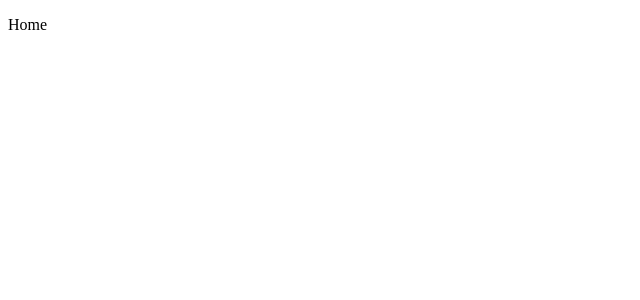
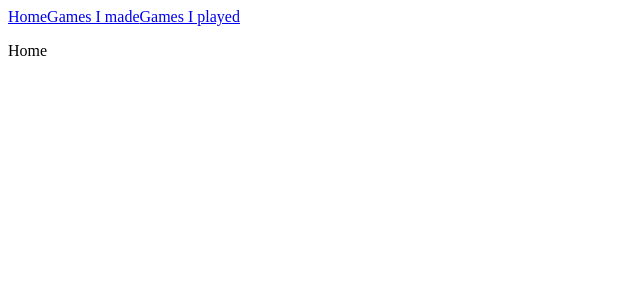
Before and after one commit to Srykah/srykah.github.io, a React (Create React App) app: page / in a window 1280 px wide. Shown: the top 300 px of the page, without its empty margins (0-640 px from the left). Built offline with nearby package versions, Linux system fonts and the light colour scheme.

Commit message:
[Feat] Navbar

```diff
--- a/src/App.tsx
+++ b/src/App.tsx
@@ -3,11 +3,13 @@ import { BrowserRouter, Switch, Route, Redirect } from "react-router-dom";
 import { GamesPlayed } from "./pages/GamesPlayed";
 import { Home } from "./pages/Home";
 import { MyGames } from "./pages/MyGames";
+import { Navbar } from "./components/Navbar";
 
 function App(): React.ReactElement {
 	return (
 		<div className="App">
 			<BrowserRouter>
+				<Navbar />
 				<Switch>
 					<Route path="/games-played">
 						<GamesPlayed />
--- /dev/null
+++ b/src/components/Navbar.tsx
@@ -0,0 +1,12 @@
+import React from "react";
+import { Link } from "react-router-dom";
+
+export function Navbar(): React.ReactElement {
+	return (
+		<nav>
+			<Link to="/">Home</Link>
+			<Link to="/my-games">Games I made</Link>
+			<Link to="/games-played">Games I played</Link>
+		</nav>
+	);
+}
```
